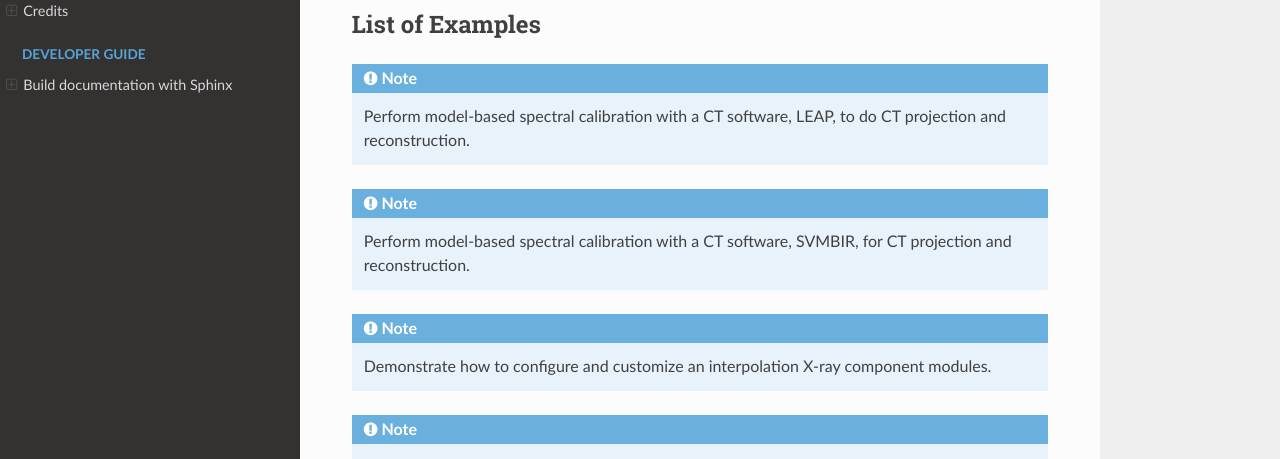
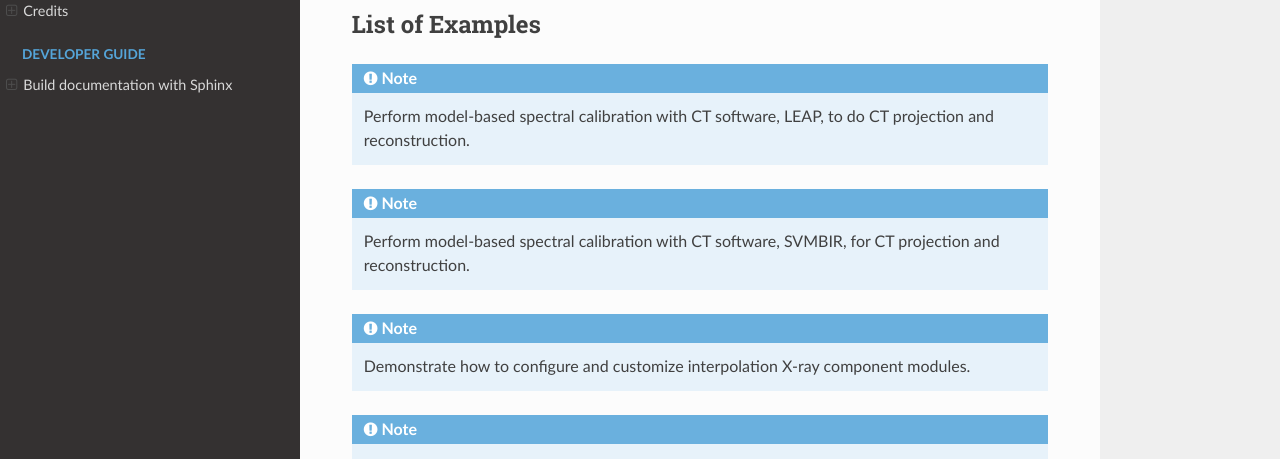
Before and after one commit to cabouman/xcal, a Sphinx documentation site: the page built from docs/source/examples.rst, in a window 1280 px wide and 1001 px high. Shown: the part 320-779 px from the top of the window. Built offline with Sphinx 7.4.7 and the Read the Docs theme 3.1.0, drawn with Linux system fonts in a browser that asks for light colours; pages that are not in the unit, such as notebooks, are missing from menus; part of the change alters nothing that is shown.

```diff
--- a/docs/source/examples.rst
+++ b/docs/source/examples.rst
@@ -17,15 +17,15 @@ List of Examples
    examples/T01_Calibration_LEAP
 
 .. note::
-   Perform model-based spectral calibration with a CT software, LEAP, to do CT projection and reconstruction.
+   Perform model-based spectral calibration with CT software, LEAP, to do CT projection and reconstruction.
 
 .. toctree::
    :maxdepth: 1
 
-   examples/T02_Calibration_SVMBIR
+   examples/T02_Calibration_MBIRJAX
 
 .. note::
-   Perform model-based spectral calibration with a CT software, SVMBIR, for CT projection and reconstruction.
+   Perform model-based spectral calibration with CT software, SVMBIR, for CT projection and reconstruction.
 
 .. toctree::
    :maxdepth: 1
@@ -33,7 +33,7 @@ List of Examples
    examples/T03_Customizing_Interp_Modules
 
 .. note::
-   Demonstrate how to configure and customize an interpolation X-ray component modules.
+   Demonstrate how to configure and customize interpolation X-ray component modules.
 
 .. toctree::
    :maxdepth: 1
```
